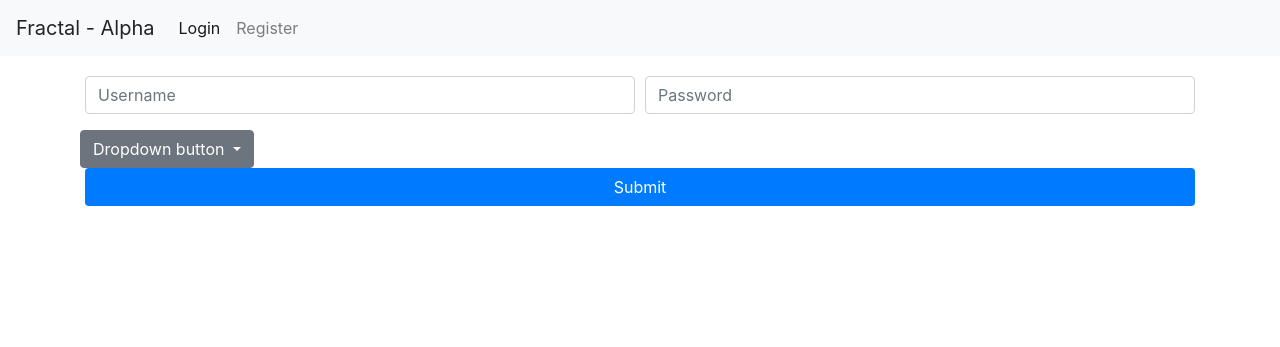
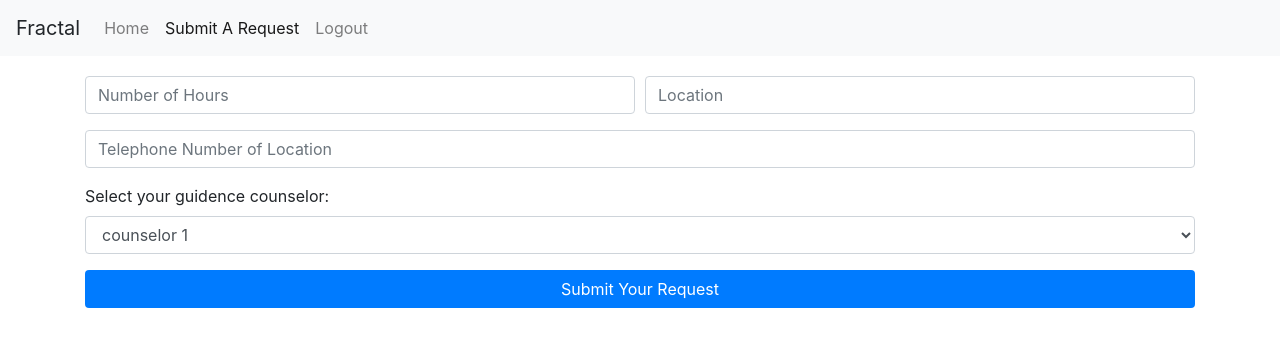
Before and after one commit to doge/ICS3U-Culminating-2019, a Flask app: page /submit in a window 1280 px wide. Shown: the top 347 px of the page. Run offline with Flask 2, Linux system fonts and the light colour scheme; a user stored in the database is signed in; data comes from the database, SQL or seed files in the repository; both versions use the stored data as it was after the commit; some libraries are stand-ins or nearby versions.

Commit message:
working on it

```diff
--- a/app.py
+++ b/app.py
@@ -20,7 +20,7 @@
 
         * verification process *
             [ ] setup auto-mailer -> google smtp server
-            [~] different user accounts (administrator -> counselor -> student)
+            [x] different user accounts (administrator -> counselor -> student)
 
 
 '''
@@ -49,8 +49,11 @@ def before_request():
         g.user = session['user']
         g.total_hours = return_user_hours(session['user'])
         g.level = list(user_levels.keys())[list(user_levels.values()).index(return_user_level(session['user']))]
-        g.data = ['test 1', 'test 2', 'test 3']  # this will be our array of counselors, make a function that grabs them
-        # and returns them all with a list
+
+        g.counselor_list = []  # our list of counselors
+        for name in return_counselor_names():
+            g.counselor_list.append(name)
+        g.counselor_list = [x[0] for x in g.counselor_list]
 
 
 @app.route('/')
@@ -58,10 +61,13 @@ def root():
     return redirect(url_for('login'))
 
 
-@app.route('/submit')
+@app.route('/submit', methods=['GET', 'POST'])
 def submit():
-    print(g.level)
     if g.user and g.level == "student":
+        if request.method == "POST":
+            if "submit_button" in request.form:
+                pass
+
         return render_template("submit.html")
     else:
         return redirect(url_for('home'))
--- a/lib/db.py
+++ b/lib/db.py
@@ -6,6 +6,7 @@
 '''
 
 import sqlite3
+import datetime
 
 db_name = "database.db"
 
@@ -78,3 +79,41 @@ def return_user_level(username):
     return c.fetchone()[0]
 
     conn.close()
+
+
+def return_user_id(username):
+    conn = sqlite3.connect(db_name)
+    c = conn.cursor()
+
+    c.execute("SELECT id from fractal_users WHERE username='{username}'".format(username=username))
+    conn.commit()
+
+    return c.fetchone()[0]
+
+    conn.close()
+
+
+def return_counselor_names():
+    conn = sqlite3.connect(db_name)
+    c = conn.cursor()
+
+    c.execute("SELECT username from fractal_users WHERE user_level=1")
+    conn.commit()
+
+    return c.fetchall()
+
+    conn.close()
+
+
+def insert_new_activity(username, number_of_hours, location, telephone_number, date_completed):
+    date_submitted = datetime.datetime.now().strftime("%Y-%m-%d")
+
+    to_insert = [(return_user_id(username), number_of_hours, location, telephone_number, date_completed, date_submitted)]
+
+    conn = sqlite3.connect(db_name)
+    c = conn.cursor()
+
+    c.executemany("INSERT INTO fractal_users ('id', 'num_of_hours', 'location', 'date_submitted', 'date_of_completion', 'phone_number') VALUES (?, ?, ?, ?, ?, ?)", to_insert)
+    conn.commit()
+
+    conn.close()
--- a/templates/home.html
+++ b/templates/home.html
@@ -10,7 +10,7 @@
     </head>
 
     <nav class="navbar navbar-expand-lg navbar-light bg-light">
-        <a class="navbar-brand" href="#">Fractal - Alpha</a>
+        <a class="navbar-brand" href="#">Fractal</a>
         <button class="navbar-toggler" type="button" data-toggle="collapse" data-target="#navbarNav" aria-controls="navbarNav" aria-expanded="false" aria-label="Toggle navigation">
           <span class="navbar-toggler-icon"></span>
         </button>
@@ -18,6 +18,9 @@
           <ul class="navbar-nav">
           <li class="nav-item">
             <a class="nav-link active" href="/home">Home</a>
+          </li>
+          <li class="nav-item">
+            <a class="nav-link" href="/submit">Submit A Request</a>
           </li>
           <li class="nav-item">
             <a class="nav-link" href="/logout">Logout</a>
--- a/templates/login.html
+++ b/templates/login.html
@@ -10,7 +10,7 @@
   </head>
 
   <nav class="navbar navbar-expand-lg navbar-light bg-light">
-    <a class="navbar-brand">Fractal - Alpha</a>
+    <a class="navbar-brand">Fractal</a>
     <button class="navbar-toggler" type="button" data-toggle="collapse" data-target="#navbarNav" aria-controls="navbarNav" aria-expanded="false" aria-label="Toggle navigation">
       <span class="navbar-toggler-icon"></span>
     </button>
--- a/templates/register.html
+++ b/templates/register.html
@@ -10,7 +10,7 @@
   </head>
 
   <nav class="navbar navbar-expand-lg navbar-light bg-light">
-    <a class="navbar-brand" href="">Fractal - Alpha</a>
+    <a class="navbar-brand" href="">Fractal</a>
     <button class="navbar-toggler" type="button" data-toggle="collapse" data-target="#navbarNav" aria-controls="navbarNav" aria-expanded="false" aria-label="Toggle navigation">
       <span class="navbar-toggler-icon"></span>
     </button>
--- a/templates/submit.html
+++ b/templates/submit.html
@@ -6,22 +6,25 @@
     <link rel="stylesheet" href="https://stackpath.bootstrapcdn.com/bootstrap/4.3.1/css/bootstrap.min.css" integrity="sha384-ggOyR0iXCbMQv3Xipma34MD+dH/1fQ784/j6cY/iJTQUOhcWr7x9JvoRxT2MZw1T" crossorigin="anonymous">
     <link rel="stylesheet" href="{{ url_for('static', filename='css/style.css') }}">
 
-    <title>Login</title>
+    <title>Submit</title>
   </head>
 
   <nav class="navbar navbar-expand-lg navbar-light bg-light">
-    <a class="navbar-brand">Fractal - Alpha</a>
+    <a class="navbar-brand">Fractal</a>
     <button class="navbar-toggler" type="button" data-toggle="collapse" data-target="#navbarNav" aria-controls="navbarNav" aria-expanded="false" aria-label="Toggle navigation">
       <span class="navbar-toggler-icon"></span>
     </button>
     <div class="collapse navbar-collapse" id="navbarNav">
       <ul class="navbar-nav">
-        <li class="nav-item">
-          <a class="nav-link active" href="/login">Login</a>
-        </li>
-        <li class="nav-item">
-          <a class="nav-link" href="/register">Register</a>
-        </li>
+          <li class="nav-item">
+            <a class="nav-link" href="/home">Home</a>
+          </li>
+          <li class="nav-item">
+            <a class="nav-link active" href="/submit">Submit A Request</a>
+          </li>
+          <li class="nav-item">
+            <a class="nav-link" href="/logout">Logout</a>
+          </li>
       </ul>
     </div>
   </nav>
@@ -42,25 +45,27 @@
         <form method="post">
           <div class="form-row">
             <div class="form-group col-md-6">
-              <input type="text" class="form-control" name="username" placeholder="Username">
+              <input type="text" class="form-control" name="number_of_hours" placeholder="Number of Hours">
             </div>
             <div class="form-group col-md-6">
-              <input type="password" class="form-control" name="password" placeholder="Password">
+              <input type="text" class="form-control" name="location" placeholder="Location">
+            </div>
+          </div>
+
+            <div class="form-group">
+              <input type="text" class="form-control" name="number_of_location" placeholder="Telephone Number of Location">
             </div>
 
-            <div class="dropdown">
-              <button class="btn btn-secondary dropdown-toggle" type="button" id="dropdownMenuButton" data-toggle="dropdown" aria-haspopup="true" aria-expanded="false">
-                Dropdown button
-              </button>
-              <div class="dropdown-menu" aria-labelledby="dropdownMenuButton">
-                  {% for data in g.data %}
-                <a class="dropdown-item" href="#">{{ data }}</a>
+            <div class="form-group">
+              <label for="counselor_dropdown">Select your guidence counselor:</label>
+              <select class="form-control" id="counselor_dropdown">
+                  {% for name in g.counselor_list %}
+                  <option>{{ name }}</option>
                   {% endfor %}
-              </div>
+              </select>
             </div>
 
-          </div>
-            <button type="submit" class="btn btn-primary block" name="submit_button">Submit</button>
+            <button type="submit" class="btn btn-primary block" name="submit_button">Submit Your Request</button>
         </form>
       </div>
     </div>
```
Also changed, not shown: database.db. Lines whose indentation alone changed are shown as unchanged.
